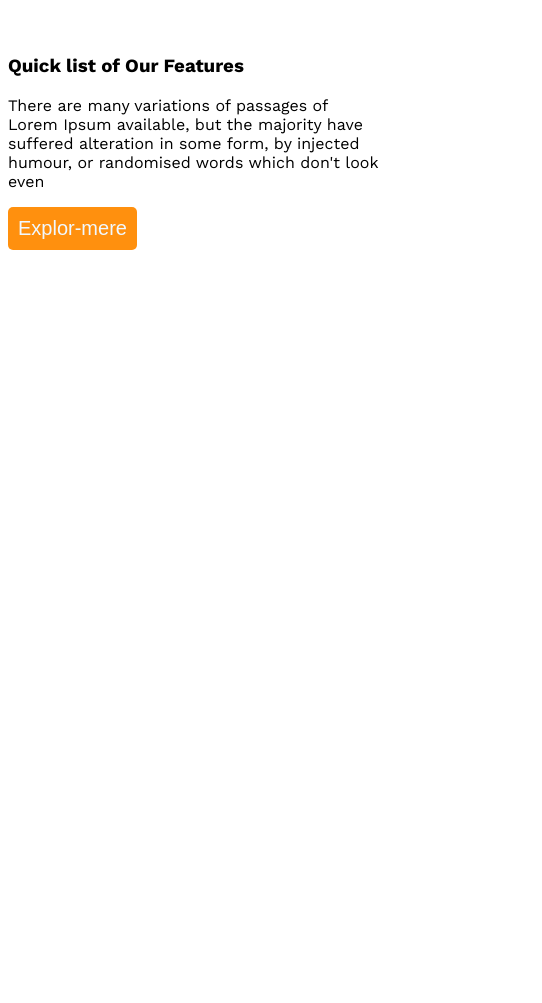
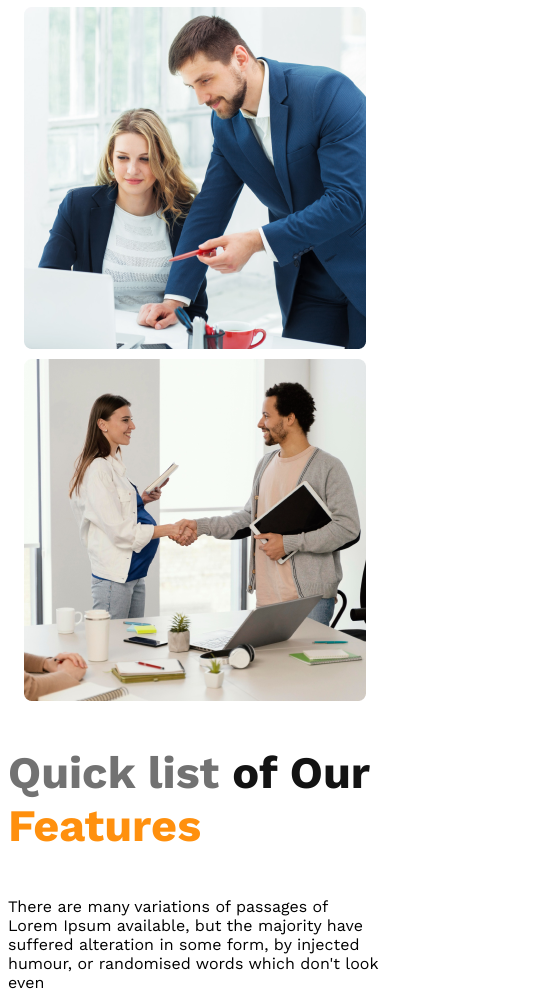
Before and after one commit to Dawnrana95/g3-architects-resources-waveside, a plain HTML site: page index.html in a window 390 px wide. Shown: the part 1902-2905 px from the top of the page, 542 px wide, since content can reach past the window. Before the commit the page ends 2160 px from the top, so only its background shows below. Drawn offline with nearby package versions, Linux system fonts and the light colour scheme.

Commit message:
secind cimmit

```diff
--- a/index.html
+++ b/index.html
@@ -39,7 +39,7 @@
                     <img src="./images/team4.png" alt="">
                 </div>
                 <div class="our-features">
-                    <h3 class="futurs-titel">Quick list of Our Features</h3>
+                    <h3 class="futurs-titel"><span id="part1">Quick list</span><span id="part2"> of Our</span> <span id="part3">Features</span></h3>
                     <p class="fuature-descripton">There are many variations of passages of Lorem Ipsum available, but the majority have suffered alteration in some form, by injected humour, or randomised words which don't look even</p>
                     <button class="button-primary">Explor-mere</button>
                 </div>
--- a/style.css
+++ b/style.css
@@ -6,17 +6,6 @@
     font-optical-sizing: auto;
     font-weight: 400px;
     font-style: normal;
-}
-@media screen and (max-width: 576px) {
-    .nav {
-        flex-direction: column;
-    }
-    .temes {
-        flex-direction: column;
-    }
-    .time-img-continer {
-        grid-template-columns: 4, 1fr;
-    }
 }
 .header {
     background-color: rgba(255, 144, 14, 0.1);
@@ -87,10 +76,49 @@ main {
 .temes {
     display: flex;
     align-items: center;
-    gap: 40px;
 }
 .time-img-continer {
     display: grid;
     grid-template-columns: repeat(2, 1fr);
     gap: 10px;
 }
+.our-features {
+    margin-left: 100px;
+    width: 530px;
+}
+.futurs-titel {
+    font-size: 45px;
+}
+.fuature-descripton {
+    font-size: 16px;
+}
+#part1 {
+    color: #727272;
+}
+#part2 {
+    color: #131313;
+}
+#part3 {
+    color: #FF900E;
+}
+
+
+
+
+@media screen and (max-width: 576px) {
+    .nav, .temes {
+        flex-direction: column;
+    }
+    .time-img-continer {
+        grid-template-columns: repeat(1, 1fr);
+    }
+    .our-features {
+        width: 100%;
+        margin: 0 auto;
+    }
+}
+@media screen and (min-width: 576px) and (max-width: 1000px) {
+    .temes {
+        flex-direction: column;
+    }
+}
```
